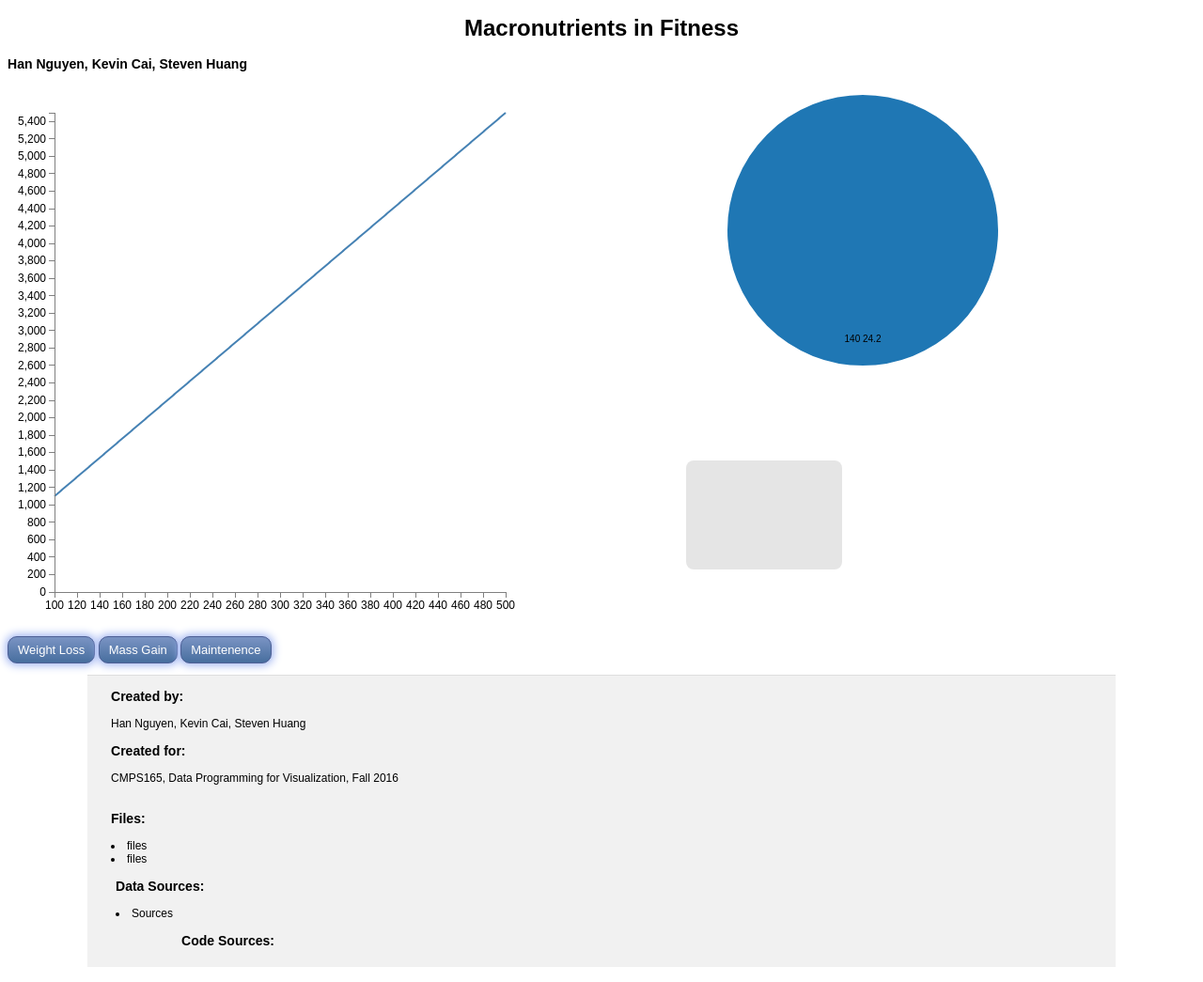
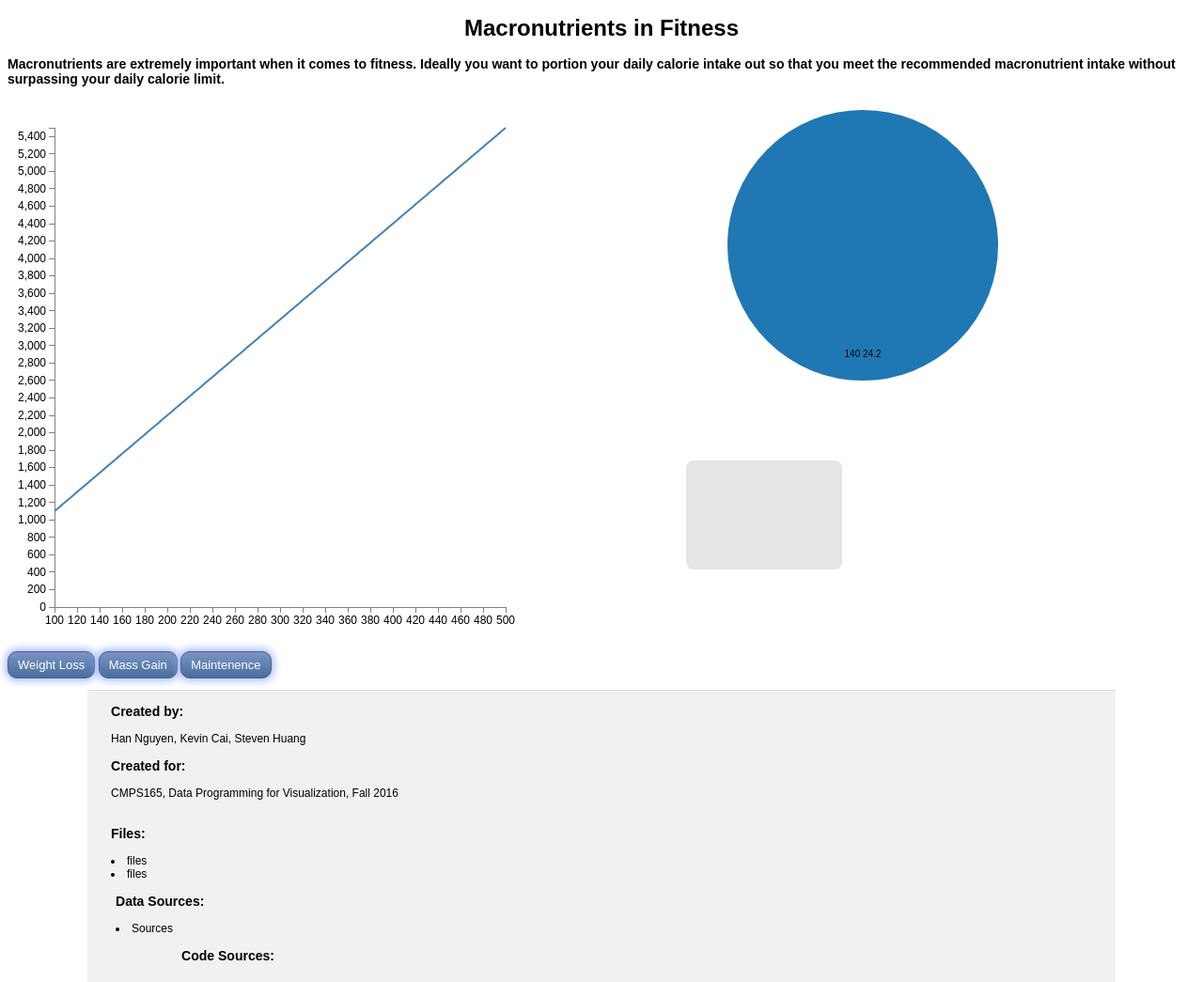
Before and after one commit to uberboi/Macronutrients, a plain HTML site: page macro.html in a window 1280 px wide. Shown: the whole page at 94% size. Drawn offline with nearby package versions, Linux system fonts and the light colour scheme.

Commit message:
storyline

```diff
--- a/macro.html
+++ b/macro.html
@@ -190,7 +190,7 @@ div.tooltip {
 </style>
 <body>
     <h1 style="text-align:center; color:black; font:Times"><bold>Macronutrients in Fitness</bold></h1>
-    <h3>Han Nguyen, Kevin Cai, Steven Huang</h3>
+    <h3>Macronutrients are extremely important when it comes to fitness. Ideally you want to portion your daily calorie intake out so that you meet the recommended macronutrient intake without surpassing your daily calorie limit.  </h3>
 <!-- load the d3.js library -->
 <script src="http://d3js.org/d3.v3.min.js"></script>
 
```
